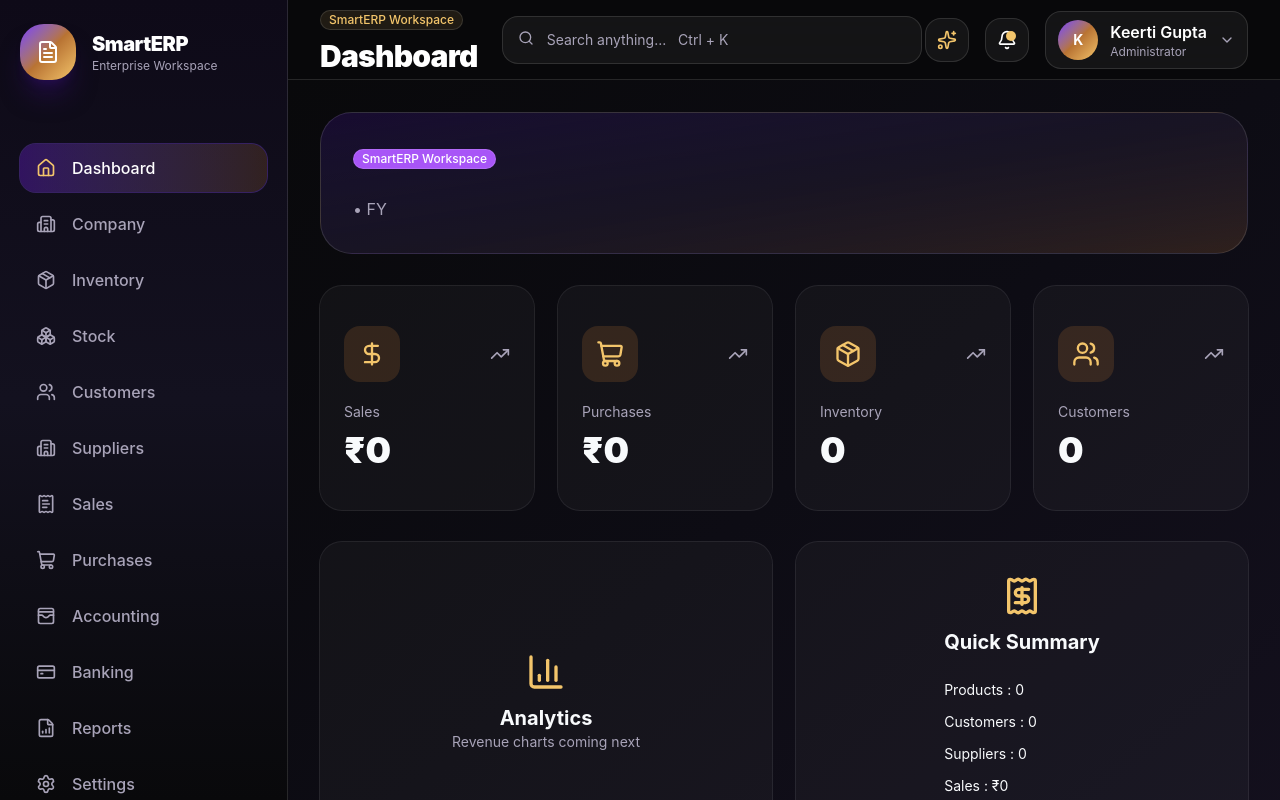
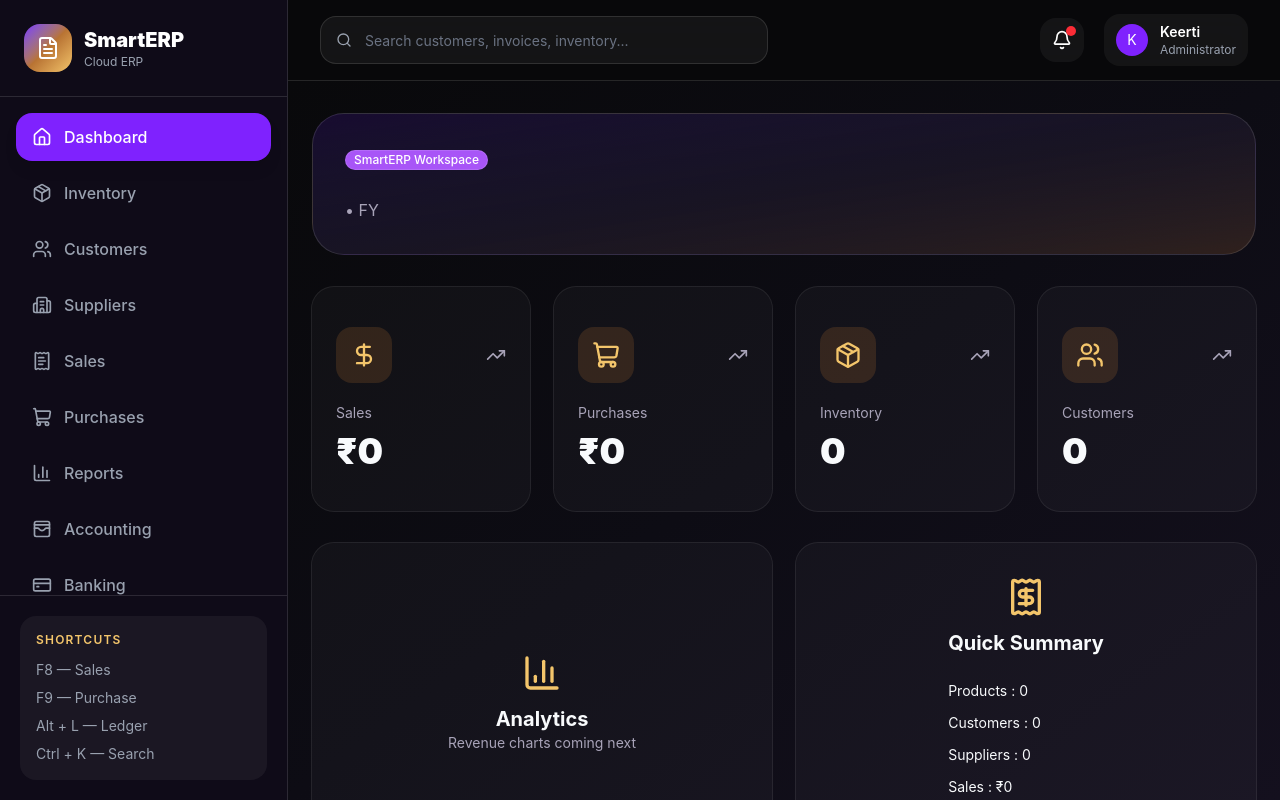
Before and after one commit to Keerti707/smarterp, a Next.js app in the folder client/: page /dashboard in a window 1280 px wide. Shown: the top 800 px of the page. Built offline with nearby package versions, Linux system fonts and the light colour scheme.

Commit message:
Polish ERP shell and complete Phase 3 modules

```diff
--- a/client/src/components/app-shell/app-header.tsx
+++ b/client/src/components/app-shell/app-header.tsx
@@ -1,79 +1,59 @@
 "use client";
 
-import {
-  Bell,
-  ChevronDown,
-  Search,
-  Sparkles,
-} from "lucide-react";
+import { Bell, Search } from "lucide-react";
 
+import { Input } from "@/components/ui/input";
 import { Avatar, AvatarFallback } from "@/components/ui/avatar";
-import { Badge } from "@/components/ui/badge";
-import { Input } from "@/components/ui/input";
 
 export function AppHeader() {
   return (
-    <header className="sticky top-0 z-50 flex h-20 items-center justify-between border-b border-white/10 bg-[#09090B]/80 px-8 backdrop-blur-xl">
+    <header className="sticky top-0 z-40 border-b border-white/10 bg-[#09090B]/90 backdrop-blur-xl">
+      <div className="flex h-20 items-center justify-between px-8">
 
-      <div className="flex items-center gap-6">
+        <div className="relative w-full max-w-md">
 
-        <div>
-          <Badge className="mb-2 border-[#F3C56B]/30 bg-[#F3C56B]/10 text-[#F3C56B]">
-            SmartERP Workspace
-          </Badge>
+          <Search className="absolute left-4 top-1/2 h-4 w-4 -translate-y-1/2 text-gray-400" />
 
-          <h1 className="text-3xl font-black tracking-tight text-white">
-            Dashboard
-          </h1>
+          <Input
+            placeholder="Search customers, invoices, inventory..."
+            className="h-12 rounded-2xl border-white/10 bg-white/5 pl-11 text-white placeholder:text-gray-500"
+          />
+
         </div>
 
-        <div className="relative hidden xl:block">
-          <Search className="absolute left-4 top-3.5 h-4 w-4 text-muted-foreground" />
+        <div className="flex items-center gap-5">
 
-          <Input
-            placeholder="Search anything...   Ctrl + K"
-            className="h-12 w-[420px] rounded-2xl border-white/10 bg-white/5 pl-11"
-          />
+          <button className="relative rounded-2xl bg-white/5 p-3 transition hover:bg-white/10">
+            <Bell className="h-5 w-5" />
+
+            <span className="absolute right-2 top-2 h-2.5 w-2.5 rounded-full bg-red-500" />
+          </button>
+
+          <div className="flex items-center gap-3 rounded-2xl bg-white/5 px-3 py-2">
+
+            <Avatar>
+              <AvatarFallback className="bg-violet-600 text-white">
+                K
+              </AvatarFallback>
+            </Avatar>
+
+            <div>
+
+              <p className="text-sm font-semibold">
+                Keerti
+              </p>
+
+              <p className="text-xs text-gray-400">
+                Administrator
+              </p>
+
+            </div>
+
+          </div>
+
         </div>
 
       </div>
-
-      <div className="flex items-center gap-4">
-
-        <button className="flex h-11 w-11 items-center justify-center rounded-2xl border border-white/10 bg-white/5 transition hover:bg-white/10">
-          <Sparkles className="h-5 w-5 text-[#F3C56B]" />
-        </button>
-
-        <button className="relative flex h-11 w-11 items-center justify-center rounded-2xl border border-white/10 bg-white/5 transition hover:bg-white/10">
-          <Bell className="h-5 w-5 text-white" />
-
-          <span className="absolute right-3 top-3 h-2.5 w-2.5 rounded-full bg-[#F3C56B]" />
-        </button>
-
-        <button className="flex items-center gap-3 rounded-2xl border border-white/10 bg-white/5 px-3 py-2 transition hover:bg-white/10">
-
-          <Avatar className="h-10 w-10">
-            <AvatarFallback className="bg-gradient-to-br from-violet-600 via-[#B87333] to-[#F3C56B] font-bold text-white">
-              K
-            </AvatarFallback>
-          </Avatar>
-
-          <div className="hidden text-left lg:block">
-            <p className="font-semibold text-white">
-              Keerti Gupta
-            </p>
-
-            <p className="text-xs text-muted-foreground">
-              Administrator
-            </p>
-          </div>
-
-          <ChevronDown className="h-4 w-4 text-muted-foreground" />
-
-        </button>
-
-      </div>
-
     </header>
   );
 }
--- a/client/src/components/app-shell/app-shell.tsx
+++ b/client/src/components/app-shell/app-shell.tsx
@@ -11,14 +11,14 @@
 
 export function AppShell({ children }: Props) {
   return (
-    <div className="flex min-h-screen bg-[#09090B] text-white">
+    <div className="flex h-screen overflow-hidden bg-[#09090B] text-white">
       <AppSidebar />
 
       <div className="flex min-w-0 flex-1 flex-col">
         <AppHeader />
 
-        <main className="flex-1 overflow-y-auto bg-gradient-to-br from-[#09090B] via-[#0D0C14] to-[#14101E] p-8">
-          <div className="mx-auto w-full max-w-[1700px]">
+        <main className="flex-1 overflow-y-auto bg-gradient-to-br from-[#09090B] via-[#0D0C14] to-[#14101E] px-6 py-8">
+          <div className="mx-auto w-full max-w-[1500px]">
             {children}
           </div>
         </main>
--- a/client/src/components/app-shell/app-sidebar.tsx
+++ b/client/src/components/app-shell/app-sidebar.tsx
@@ -1,12 +1,14 @@
+"use client";
+
 import Link from "next/link";
+import { usePathname } from "next/navigation";
 import {
   BarChart3,
-  Boxes,
   Building2,
   CreditCard,
-  FileBarChart,
   FileText,
   Home,
+  Landmark,
   Package,
   ReceiptText,
   Settings,
@@ -16,104 +18,76 @@
 } from "lucide-react";
 
 const navItems = [
-  { label: "Dashboard", icon: Home, href: "/dashboard", active: true },
-  { label: "Company", icon: Building2, href: "/company-selection" },
-  { label: "Inventory", icon: Package, href: "/inventory" },
-  { label: "Stock", icon: Boxes, href: "#" },
-  { label: "Customers", icon: Users, href: "/customers" },
-  { label: "Suppliers", icon: Building2, href: "/suppliers" },
-  { label: "Sales", icon: ReceiptText, href: "#" },
-  { label: "Purchases", icon: ShoppingCart, href: "/purchases" },
-  { label: "Accounting", icon: WalletCards, href: "#" },
-  { label: "Banking", icon: CreditCard, href: "/banking" },
-  { label: "Reports", icon: FileBarChart, href: "#" },
-  { label: "Settings", icon: Settings, href: "#" },
+  { label: "Dashboard", href: "/dashboard", icon: Home },
+  { label: "Inventory", href: "/inventory", icon: Package },
+  { label: "Customers", href: "/customers", icon: Users },
+  { label: "Suppliers", href: "/suppliers", icon: Building2 },
+  { label: "Sales", href: "/sales", icon: ReceiptText },
+  { label: "Purchases", href: "/purchases", icon: ShoppingCart },
+  { label: "Reports", href: "/reports", icon: BarChart3 },
+  { label: "Accounting", href: "/accounting", icon: WalletCards },
+  { label: "Banking", href: "/banking", icon: CreditCard },
+  { label: "Settings", href: "#", icon: Settings },
 ];
 
 export function AppSidebar() {
+  const pathname = usePathname();
+
   return (
-    <aside className="flex h-screen w-72 flex-col border-r border-white/10 bg-gradient-to-b from-[#0E0A18] via-[#13111F] to-[#09090B] px-5 py-6 text-white">
-
-      <div className="flex items-center gap-4">
-
-        <div className="flex h-14 w-14 items-center justify-center rounded-3xl bg-gradient-to-br from-violet-600 via-[#B87333] to-[#F3C56B] shadow-xl shadow-violet-950/50">
-          <FileText className="h-6 w-6" />
+    <aside className="hidden h-screen w-72 shrink-0 border-r border-white/10 bg-[#0f0b18] lg:flex lg:flex-col">
+      <div className="border-b border-white/10 p-6">
+        <div className="flex items-center gap-3">
+          <div className="flex h-12 w-12 items-center justify-center rounded-2xl bg-gradient-to-br from-violet-600 via-[#B87333] to-[#F3C56B]">
+            <FileText className="h-6 w-6 text-white" />
           </div>
 
           <div>
-          <h1 className="text-xl font-black tracking-tight">
+            <h1 className="text-xl font-black text-white">
               SmartERP
             </h1>
 
-          <p className="text-xs text-muted-foreground">
-            Enterprise Workspace
+            <p className="text-xs text-gray-400">
+              Cloud ERP
             </p>
           </div>
-
+        </div>
       </div>
 
-      <div className="my-8 h-px bg-white/10" />
+      <nav className="flex-1 space-y-2 overflow-y-auto p-4">
+        {navItems.map((item) => {
+          const active = pathname === item.href;
 
-      <nav className="flex-1 space-y-2">
-
-        {navItems.map((item) => (
+          return (
             <Link
               key={item.label}
               href={item.href}
-            className={[
-              "group flex items-center gap-4 rounded-2xl px-4 py-3 transition-all duration-200",
-              item.active
-                ? "bg-gradient-to-r from-violet-600/30 to-[#B87333]/20 ring-1 ring-violet-500/30"
-                : "hover:bg-white/5",
-            ].join(" ")}
+              className={`flex items-center gap-3 rounded-2xl px-4 py-3 transition ${
+                active
+                  ? "bg-violet-600 text-white shadow-lg"
+                  : "text-gray-400 hover:bg-white/5 hover:text-white"
+              }`}
             >
-            <item.icon
-              className={[
-                "h-5 w-5",
-                item.active
-                  ? "text-[#F3C56B]"
-                  : "text-muted-foreground group-hover:text-[#F3C56B]",
-              ].join(" ")}
-            />
-
-            <span
-              className={[
-                "font-medium",
-                item.active
-                  ? "text-white"
-                  : "text-muted-foreground group-hover:text-white",
-              ].join(" ")}
-            >
-              {item.label}
-            </span>
-
+              <item.icon className="h-5 w-5" />
+              <span className="font-medium">{item.label}</span>
             </Link>
-        ))}
-
+          );
+        })}
       </nav>
 
-      <div className="mt-6 rounded-3xl border border-white/10 bg-gradient-to-br from-violet-950/40 to-[#B87333]/10 p-5">
-
-        <div className="mb-4 flex items-center gap-3">
-          <BarChart3 className="h-5 w-5 text-[#F3C56B]" />
-
-          <div>
-            <p className="font-semibold">
-              Business Insights
+      <div className="border-t border-white/10 p-5">
+        <div className="rounded-2xl bg-white/5 p-4">
+          <p className="mb-3 text-xs font-semibold uppercase tracking-widest text-[#F3C56B]">
+            Shortcuts
           </p>
 
-            <p className="text-xs text-muted-foreground">
-              Reports available soon
-            </p>
+          <div className="space-y-2 text-sm text-gray-400">
+            <p>F8 — Sales</p>
+            <p>F9 — Purchase</p>
+            <p>Alt + L — Ledger</p>
+            <p>Ctrl + K — Search</p>
           </div>
         </div>
-
-        <button className="w-full rounded-2xl bg-[#F3C56B] py-2 text-sm font-bold text-black transition hover:scale-[1.02]">
-          View Analytics
-        </button>
-
       </div>
-
     </aside>
   );
 }
```
Lines whose indentation alone changed are shown as unchanged.
